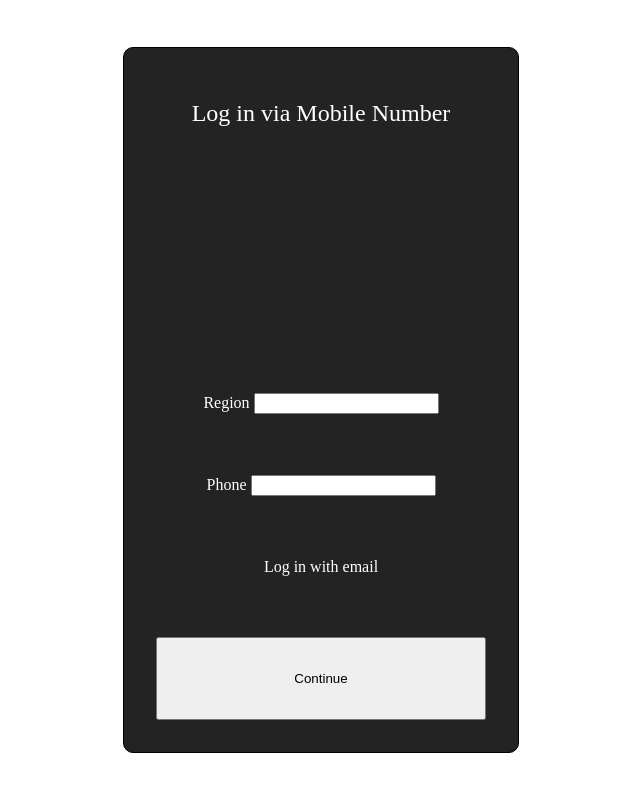
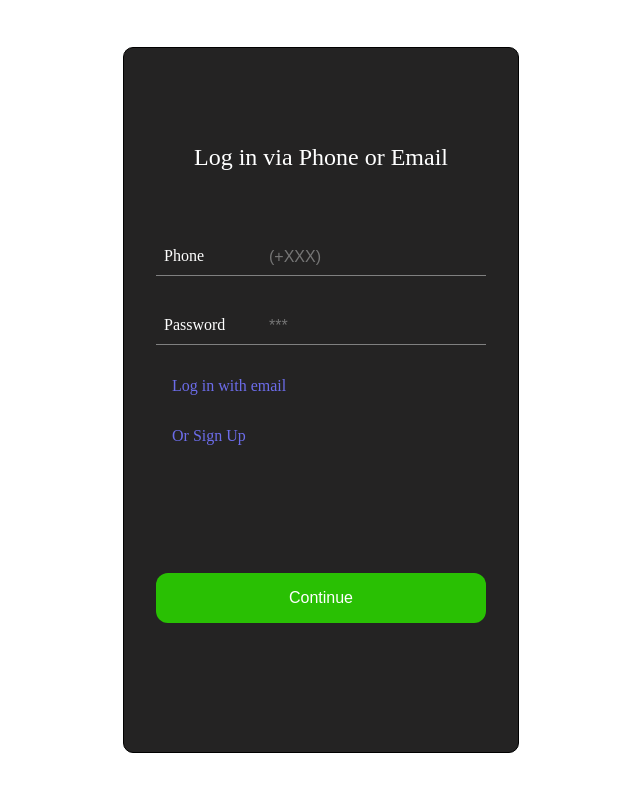
Before and after one commit to marselsotiri/hoxton-node-project-frontend, a React (Vite) app: page /log-in in a window 1280 px wide. Shown: the top 792 px of the page, without its empty margins (319-959 px from the left). Built offline with nearby package versions, Linux system fonts and the light colour scheme.

Commit message:
Finished login page

```diff
--- a/src/App.css
+++ b/src/App.css
@@ -2,3 +2,15 @@ main{
   height: 100vh;
   display: grid;
 }
+
+/* Chrome, Safari, Edge, Opera */
+input::-webkit-outer-spin-button,
+input::-webkit-inner-spin-button {
+  -webkit-appearance: none;
+  margin: 0;
+}
+
+/* Firefox */
+input[type=number] {
+  -moz-appearance: textfield;
+}
--- a/src/App.tsx
+++ b/src/App.tsx
@@ -2,6 +2,7 @@ import { useState } from 'react';
 import { Route, Routes } from 'react-router-dom';
 import './App.css';
 import LogIn from './Pages/LogIn/LogIn';
+import SignUp from './Pages/SignUp/SignUp';
 import Start from './Pages/Start/Start';
 
 function App() {
@@ -11,6 +12,7 @@ function App() {
                 <Routes>
                     <Route index element={<Start />}></Route>
                     <Route path='/log-in' element={<LogIn />}></Route>
+                    <Route path='/sign-up' element={<SignUp />}></Route>
                 </Routes>
             </main>
         </>
--- /dev/null
+++ b/src/Components/LogInForm.tsx
@@ -0,0 +1,70 @@
+import React from 'react';
+import { useNavigate } from 'react-router-dom';
+import { useForm } from '../hooks/useForm';
+import { logIn } from '../Pages/utils/api';
+
+const LogInForm = () => {
+    const { formData, onChange, changeInput } = useForm({
+        phone: '',
+        password: '',
+        email: '',
+    });
+    const navigate = useNavigate();
+
+    return (
+        <form
+            onSubmit={(e) => {
+                e.preventDefault();
+                //check if login with email or phone
+                logIn(
+                    formData.password!,
+                    document.querySelector(`input[name=phone]`)
+                        ? 'phone'
+                        : 'email',
+                    document.querySelector(`input[name=phone]`)
+                        ? formData.phone!
+                        : formData.email!
+                ).then()
+            }}
+            className='log_in'
+        >
+            <label htmlFor='phone'>
+                Phone{' '}
+                <input
+                    onChange={onChange}
+                    placeholder='(+XXX)'
+                    type='number'
+                    name='phone'
+                    required
+                />
+            </label>
+            <label htmlFor='password'>
+                Password{' '}
+                <input
+                    onChange={onChange}
+                    placeholder='***'
+                    type='password'
+                    name='password'
+                    required
+                />
+            </label>
+            <span
+                onClick={(e) => {
+                    if (document.querySelector(`input[name=phone]`)) {
+                        changeInput('phone', 'email');
+                    } else {
+                        changeInput('email', 'phone');
+                    }
+                }}
+                id='changeInput'
+            >
+                {' '}
+                Log in with email
+            </span>
+            <span onClick={(e) => navigate('/sign-up')}> Or Sign Up</span>
+            <button type='submit'>Continue</button>
+        </form>
+    );
+};
+
+export default LogInForm;
--- /dev/null
+++ b/src/Components/SignUpForm.tsx
@@ -0,0 +1,70 @@
+import React from 'react';
+import { useNavigate } from 'react-router-dom';
+import { useForm } from '../hooks/useForm';
+
+const SignUpForm = () => {
+    const { formData, onChange, changeInput } = useForm({
+        phone: '',
+        password: '',
+        email: '',
+        name: '',
+    });
+    const navigate = useNavigate();
+
+    return (
+        <form
+            onSubmit={(e) => {
+                e.preventDefault();
+            }}
+            className='log_in'
+        >
+            <label htmlFor='name'>
+                Name{' '}
+                <input
+                    onChange={onChange}
+                    placeholder=''
+                    type='text'
+                    name='Name'
+                    required
+                />
+            </label>
+            <label htmlFor='phone'>
+                Phone{' '}
+                <input
+                    onChange={onChange}
+                    placeholder='(+XXX)'
+                    type='number'
+                    name='phone'
+                    required
+                />
+            </label>
+            <label htmlFor='email'>
+                Email{' '}
+                <input
+                    onChange={onChange}
+                    placeholder='(xxx@)'
+                    type='text'
+                    name='email'
+                    required
+                />
+            </label>
+            <label htmlFor='password'>
+                Password{' '}
+                <input
+                    onChange={onChange}
+                    placeholder='***'
+                    type='password'
+                    name='password'
+                    required
+                />
+            </label>
+
+            <span onClick={(e) => navigate('/log-in')}> Or Log In</span>
+            <button type='submit' id='sign-up'>
+                Accept and Continue
+            </button>
+        </form>
+    );
+};
+
+export default SignUpForm;
--- a/src/Pages/LogIn/LogIn.tsx
+++ b/src/Pages/LogIn/LogIn.tsx
@@ -1,20 +1,12 @@
 import React from 'react';
 import '../../assets/LogIn.css';
+import LogInForm from '../../Components/LogInForm';
 
 const LogIn = () => {
     return (
         <section className='log_in'>
-            <h2>Log in via Mobile Number</h2>
-            <form className='log_in'>
-                <label htmlFor='region'>
-                    Region <input type='text' name='region' />
-                </label>
-                <label htmlFor='phone'>
-                    Phone <input type='number' name='phone' />
-                </label>
-                <span> Log in with email</span>
-                <button type='submit'>Continue</button>
-            </form>
+            <h2>Log in via Phone or Email</h2>
+            <LogInForm/>
         </section>
     );
 };
--- /dev/null
+++ b/src/Pages/SignUp/SignUp.tsx
@@ -0,0 +1,13 @@
+import React from 'react';
+import SignUpForm from '../../Components/SignUpForm';
+
+const SignUp = () => {
+    return (
+        <section className='log_in'>
+            <h2>Sign up via Phone or Email</h2>
+           <SignUpForm/>
+        </section>
+    );
+};
+
+export default SignUp;
--- a/src/Pages/Start/Start.tsx
+++ b/src/Pages/Start/Start.tsx
@@ -7,10 +7,10 @@ const Start = () => {
     return (
         <section className='start'>
             <section className='startBtns'>
-                <button onClick={(e) => navigate('log-in')} className='log_in'>
+                <button onClick={(e) => navigate('/log-in')} className='log_in'>
                     Log In
                 </button>
-                <button className='sign_up'>Sign Up</button>
+                <button onClick={(e) => navigate('/sign-up')} className='sign_up'>Sign Up</button>
             </section>
         </section>
     );
--- /dev/null
+++ b/src/Pages/utils/api.ts
@@ -0,0 +1,16 @@
+const url = 'http://localhost:3009';
+const loginEndpoint = '';
+const signUpEndpoint = '';
+
+export function logIn(password: string, emailOrPhone: string, value: string) {
+    return fetch(`${url}/${loginEndpoint}`, {
+        method: 'POST',
+        headers: {
+            'Content-type': 'application/json',
+        },
+        body: JSON.stringify({
+            password,
+            [emailOrPhone]: value,
+        }),
+    }).then((res) => res.json());
+}
--- a/src/assets/LogIn.css
+++ b/src/assets/LogIn.css
@@ -4,17 +4,66 @@ section.log_in {
     height: 80%;
     margin: auto;
     border: 1px solid black;
-background-color: rgb(36, 35, 35);
+    background-color: rgb(36, 35, 35);
     display: grid;
-    text-align: center;
+    align-content: flex-start;
     padding: 2rem;
+    gap: 3rem;
     border-radius: 10px;
     color: white;
 }
-section.log_in > h2{
+section.log_in > h2 {
     font-weight: 300;
+    text-align: center;
+    margin-top: 4rem;
+
 }
 
-form.log_in{
+form.log_in {
     display: grid;
+    gap: 2rem;
 }
+
+form.log_in label{
+    display: grid;
+    grid-auto-flow: column;
+    justify-content: space-between;
+    border-bottom: 1px solid gray;
+    padding: 0.5rem;
+    font-size: 1rem;
+}
+
+form.log_in label input{
+    background-color: rgb(36, 35, 35);
+    border: none;
+    outline: none;
+    color: white;
+    font-size: 1rem;
+}
+form.log_in span {
+    cursor: pointer;
+    margin-left: 1rem;
+    color: rgb(108, 108, 233);
+    font-weight: 500;
+}
+
+form.log_in button{
+    background-color: #29c003;
+    color: white;
+    border-radius: 12px;
+    padding: 1rem 3rem;
+    /* background-color: #30df04; */
+    border: none;
+    font-weight: 500;
+    font-size: 1rem;
+    cursor: pointer;
+    margin-top: 6rem;
+}
+
+form.log_in button:hover {
+    background-color: #77e95b;
+}
+
+form #sign-up{
+    margin: 0;
+}
--- /dev/null
+++ b/src/hooks/useForm.tsx
@@ -0,0 +1,94 @@
+import { useState } from 'react';
+
+interface initialFormDataI {
+    name?: string;
+    phone?: string;
+    email?: string;
+    photo?: string;
+    password?: string;
+}
+
+export function useForm(initialData: initialFormDataI) {
+    const [formData, setFormData] = useState(initialData);
+    const [stage, setStage] = useState(1);
+
+    // function nextStage() {
+    //     setStage((prevStage) => prevStage + 1);
+    // }
+
+    function onChange(e: any) {
+        if (e.nativeEvent.data !== ' ')
+            setFormData({ ...formData, [e.target.name]: e.target.value });
+    }
+
+    function changeInput(existing: string, newInput: string) {
+        const input: null | HTMLInputElement = document.querySelector(
+            `input[name=${existing}]`
+        );
+        if (!input) return;
+        input.setAttribute('name', `${newInput}`);
+        input.setAttribute(
+            'type',
+            `${newInput === 'email' ? 'text' : 'number'}`
+        );
+        input.setAttribute(
+            'placeholder',
+            `${newInput === 'email' ? 'xxx@' : '(+XXX)'}`
+        );
+        input.value = '';
+        const label: HTMLLabelElement | null = document.querySelector(
+            `label[for=${existing}]`
+        );
+        if (!label) return;
+        label.setAttribute('for', `${newInput}`);
+        if (label)
+            label.textContent = `${newInput === 'email' ? 'Email' : 'Phone'}`;
+        if (input) label.append(input);
+        document.querySelector(
+            '#changeInput'
+        )!.textContent = `Log in with ${existing}`;
+    }
+
+    // function setInterestedIn(gender) {
+    //     setFormData({ ...formData, interestedIn: gender });
+    // }
+
+    // function onBlurHandler(e, name, length) {
+    //     if (
+    //         formData[name].length < length &&
+    //         !document.querySelector('span')?.classList.contains(name)
+    //     ) {
+    //         //shake input
+    //         e.target.classList.add('shake');
+    //         //display too short msg
+    //         const tooShortSpan = document.createElement('span');
+    //         tooShortSpan.classList.add('too-short', name);
+    //         tooShortSpan.textContent =
+    //             name === 'phone'
+    //                 ? 'Phone number is too short.'
+    //                 : capitalise(name) + ' is too short.';
+    //         document
+    //             .querySelector(`input[name=${name}]`)
+    //             .parentNode.insertBefore(
+    //                 tooShortSpan,
+    //                 document.querySelector(`input[name=${name}]`).nextSibling
+    //             );
+    //         setTimeout((a) => {
+    //             //remove msg and shake
+    //             document.querySelector(`span.${name}`) &&
+    //                 document.querySelector(`span.${name}`).remove();
+    //             e.target.classList.remove('shake');
+    //         }, 2000);
+    //     }
+    // }
+
+    return {
+        formData,
+        onChange,
+        // setInterestedIn,
+        // onBlurHandler,
+        stage,
+        changeInput,
+        // nextStage,
+    };
+}
```
